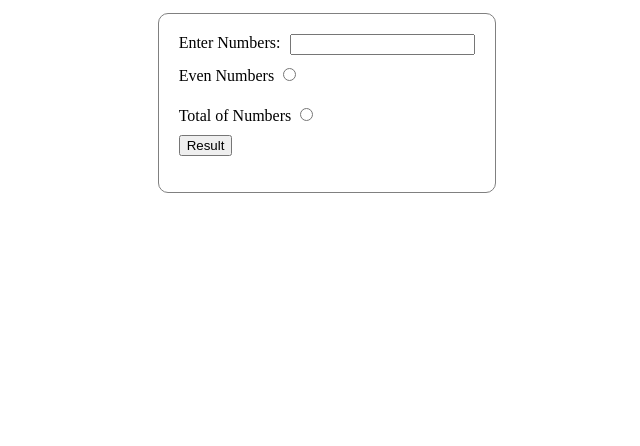
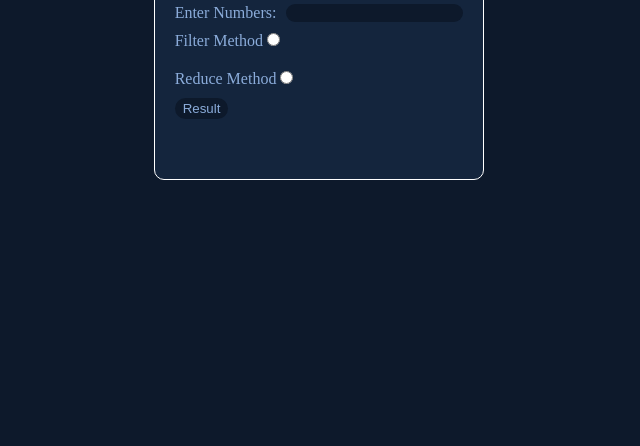
Before and after one commit to Joe-Lindie/Array-Methods_2, a plain HTML site: page index.html in a window 1280 px wide. Shown: the part 370-816 px from the top of the page, without its empty margins (321-961 px from the left). Drawn offline with Linux system fonts and the light colour scheme.

Commit message:
Updates to styling

```diff
--- a/index.html
+++ b/index.html
@@ -21,13 +21,13 @@
 
       <!--Radio button 1 + label -->
       <div class="functions">
-        <label for="function">Even Numbers</label>
+        <label for="function">Filter Method</label>
         <input id="even_nums_selector" name="group-1" type="radio" />
       </div>
 
       <!--Radio button 2 + label -->
       <div class="functions">
-        <label for="function">Total of Numbers</label>
+        <label for="function">Reduce Method</label>
         <input id="total_nums_selector" name="group-1" type="radio" />
       </div>
 
--- a/main.js
+++ b/main.js
@@ -33,7 +33,7 @@ button.addEventListener("click", function () {
     ? evenNumsFn(arrOfNums)
     : totalNumsSelector.checked
     ? totalNumsFn(arrOfNums)
-    : (result.textContent = `Please make a selection! Even or Total?`);
+    : (result.textContent = `Please make a selection! Filter or reduce?`);
 });
 
 /*
--- a/style.css
+++ b/style.css
@@ -1,3 +1,24 @@
+html {
+  box-sizing: border-box;
+}
+*,
+*:before,
+*:after {
+  box-sizing: inherit;
+  margin: 0;
+  padding: 0;
+}
+:root {
+  --Very-dark-blue-main-BG: hsl(217, 54%, 11%);
+  --Very-dark-blue-card-BG: hsl(216, 50%, 16%);
+  --Very-dark-blue-line: hsl(215, 32%, 27%);
+  --White: hsl(0, 0%, 100%);
+
+  /* Primary Colors */
+  --Soft-blue: hsl(215, 51%, 70%);
+  --Cyan: hsl(178, 100%, 50%);
+}
+
 body {
   width: 100vw;
   height: 100vh;
@@ -6,10 +27,25 @@ body {
   flex-direction: column;
   justify-content: center;
   align-items: center;
+  background-color: var(--Very-dark-blue-main-BG);
+}
+
+h1 {
+  color: var(--White);
+  padding-bottom: 1rem;
+}
+
+p, label {
+  color: var(--Soft-blue);
+}
+
+p {
+  padding-bottom: 2rem;
 }
 
 .container {
-  border: 0.5px solid gray;
+  border: 0.5px solid var(--White);
+  background-color: var(--Very-dark-blue-card-BG);
   padding: 20px;
   border-radius: 10px;
 }
@@ -20,6 +56,9 @@ body {
 
 .user-input input {
   margin-left: 10px;
+  border-style: none;
+  background-color: var(--Very-dark-blue-main-BG);
+  color: var(--Cyan);
 }
 
 .functions {
@@ -30,4 +69,22 @@ body {
 button,
 .user-input input {
   cursor: pointer;
+  border-radius: 1rem;
 }
+
+input:focus {
+  outline: none;
+}
+
+button {
+  padding: 0.2rem  0.5rem 0.2rem 0.5rem;
+  margin-bottom: 0.5rem;
+  border-style: none;
+  color: var(--Soft-blue);
+  background-color: var(--Very-dark-blue-main-BG);
+}
+
+button:hover {
+  color: var(--Cyan);
+  font-weight: bold;
+}
```
